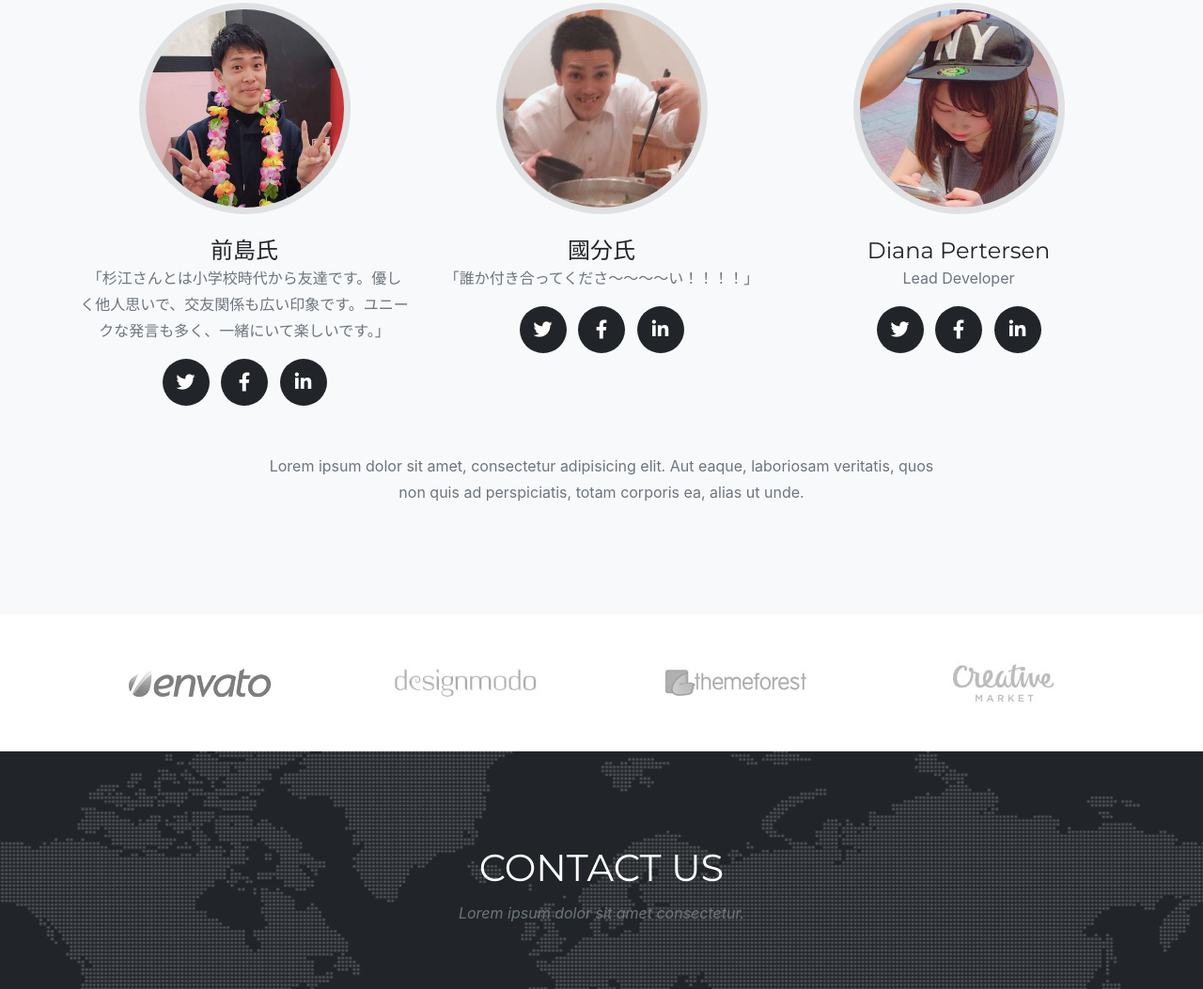
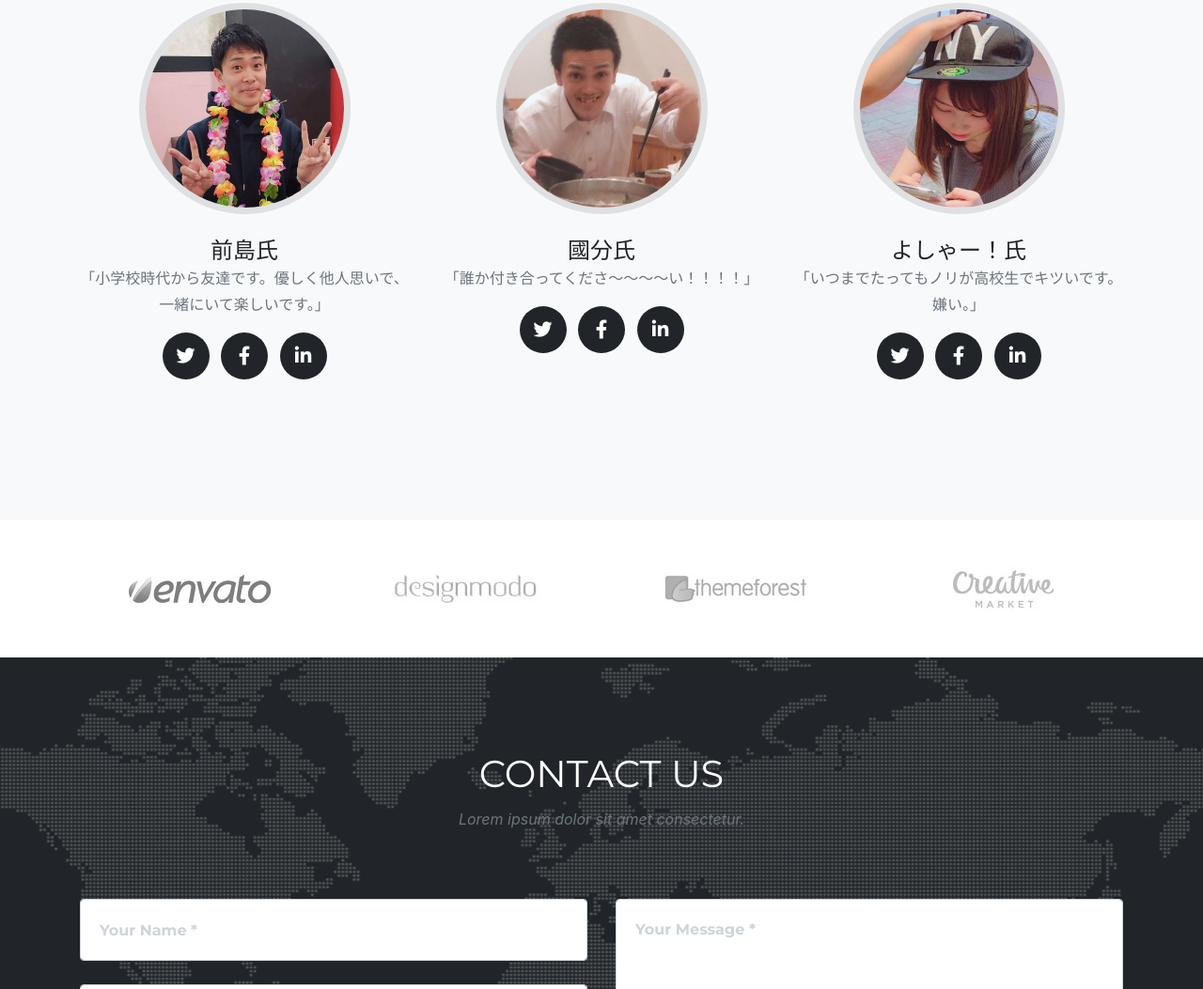
Before and after one commit to KentaTashiro/happyProject2, a website with bundled scripts: page index.html in a window 1280 px wide. Shown: the part 4475-5528 px from the top of the page at 94% size. Built offline with nearby package versions, Linux system fonts and the light colour scheme; a web font is replaced by a local one.

Commit message:
Update index.html

```diff
--- a/index.html
+++ b/index.html
@@ -255,7 +255,7 @@
           <div class="team-member">
             <img class="mx-auto rounded-circle" src="img/mae01.jpg" alt="">
             <h4>前島氏</h4>
-            <p class="text-muted">「杉江さんとは小学校時代から友達です。優しく他人思いで、交友関係も広い印象です。ユニークな発言も多く、一緒にいて楽しいです。」</p>
+            <p class="text-muted">「小学校時代から友達です。優しく他人思いで、一緒にいて楽しいです。」</p>
             <ul class="list-inline social-buttons">
               <li class="list-inline-item">
                 <a href="#">
@@ -302,8 +302,8 @@
         <div class="col-sm-4">
           <div class="team-member">
             <img class="mx-auto rounded-circle" src="img/natsu01.jpg" alt="">
-            <h4>Diana Pertersen</h4>
-            <p class="text-muted">Lead Developer</p>
+            <h4>よしゃー！氏</h4>
+            <p class="text-muted">「いつまでたってもノリが高校生でキツいです。嫌い。」</p>
             <ul class="list-inline social-buttons">
               <li class="list-inline-item">
                 <a href="#">
@@ -322,11 +322,6 @@
               </li>
             </ul>
           </div>
-        </div>
-      </div>
-      <div class="row">
-        <div class="col-lg-8 mx-auto text-center">
-          <p class="large text-muted">Lorem ipsum dolor sit amet, consectetur adipisicing elit. Aut eaque, laboriosam veritatis, quos non quis ad perspiciatis, totam corporis ea, alias ut unde.</p>
         </div>
       </div>
     </div>
```
